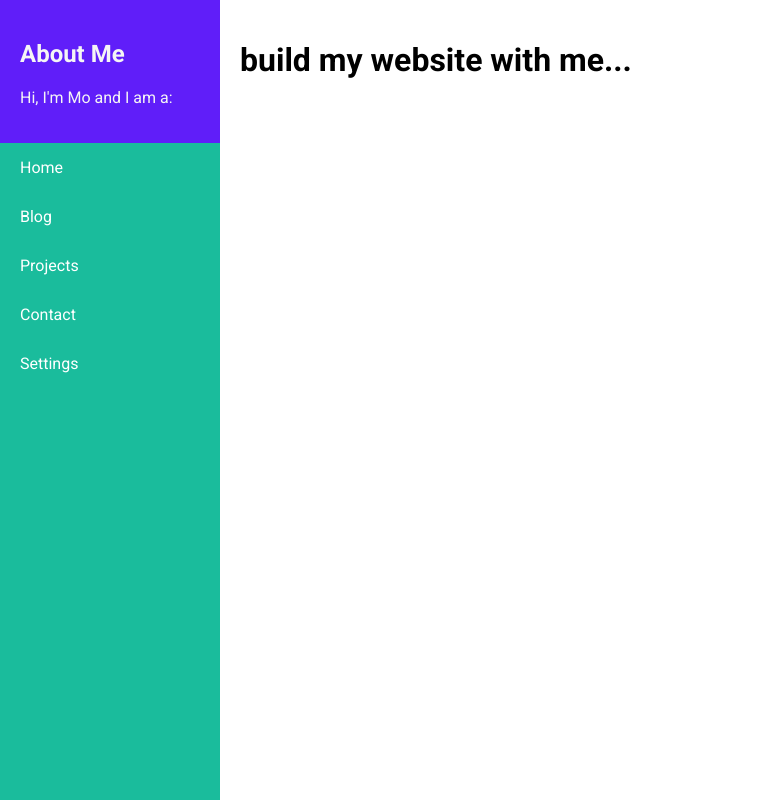
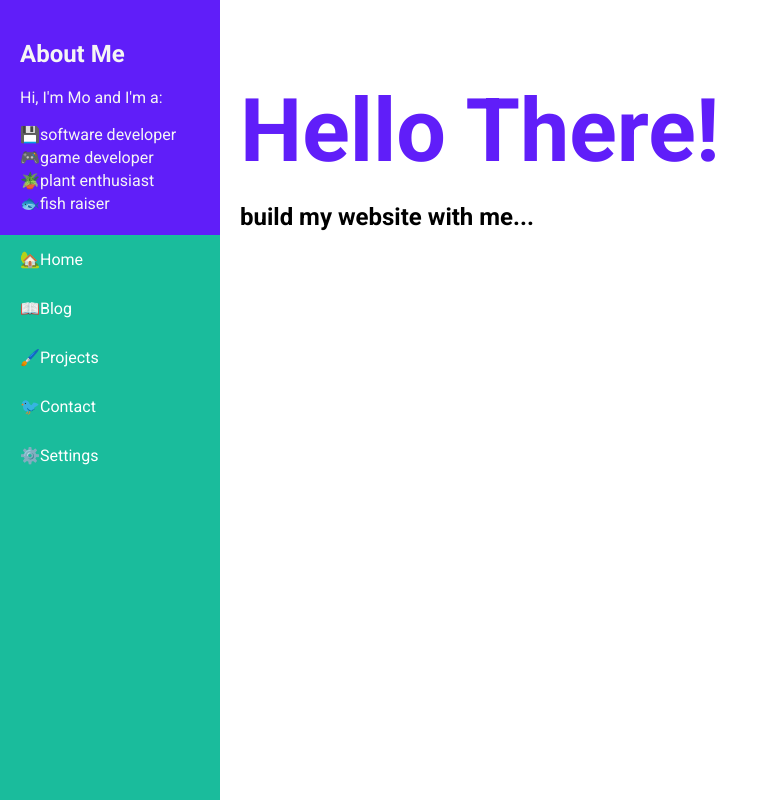
Before and after one commit to msmmomaz/Website, a plain HTML site: page index.html in a window 1280 px wide. Shown: the whole page, without its empty margins (0-778 px from the left). Drawn offline with Linux system fonts and the light colour scheme.

Commit message:
Customized the side bar more

```diff
--- a/index.html
+++ b/index.html
@@ -18,22 +18,28 @@
     <div class="sidebar-container">
         <div class="about-me">
             <h2>About Me</h2>
-            <p>Hi, I'm Mo and I am a: </p>
+            <p>Hi, I'm Mo and I'm a: </p>
+            <ul class="no-bullets">
+                <li>💾software developer</li>
+                <li>🎮game developer</li>
+                <li>🪴plant enthusiast</li>
+                <li>🐟fish raiser</li>
+            </ul>
         </div>
 
         <div class="sidebar">
-            <a href="index.html">Home</a>
-            <a href="blog.html">Blog</a>
-            <a href="projects.html">Projects</a>
-            <a href="contact.html">Contact</a>
-            <a href="settings.html">Settings</a>
+            <a href="index.html">🏡Home</a>
+            <a href="blog.html">📖Blog</a>
+            <a href="projects.html">🖌️Projects</a>
+            <a href="contact.html">🐦Contact</a>
+            <a href="settings.html">⚙️Settings</a>
         </div>
     </div>
 
     <!-- Main content on the right -->
     <div class="content">
-        <title>Hello There!</title>
-        <h1>build my website with me...</h>
+        <h1 class="large-header">Hello There!</h1>
+        <h2>build my website with me...</h2>
     </div>
 </body>
 </html>
--- a/style.css
+++ b/style.css
@@ -9,6 +9,13 @@ body {
     flex-direction: row; /* sidebar left, content right */
 }
 
+.large-header {
+    font-size: 5.5rem;      /* makes it really large */
+    font-weight: bold;     /* optional: makes it bold */
+    color: #601EF9;        /* optional: change color */
+    margin-bottom: 21px;   /* spacing below */
+}
+
 /* Sidebar container holds About Me + Sidebar menu */
 .sidebar-container {
     width: 220px;
@@ -16,6 +23,17 @@ body {
     flex-direction: column;
     background-color: #1abc9c; /* sidebar menu background */
 }
+
+.no-bullets {
+    list-style: none;   /* removes bullets */
+    padding: 0px;;         /* removes default left padding */
+    margin: 0;          /* removes default top/bottom margin */
+}
+
+.no-bullets li {
+    padding: 2px 0;     /* optional: spacing between items */
+}
+
 
 /* About Me section */
 .about-me {
```
